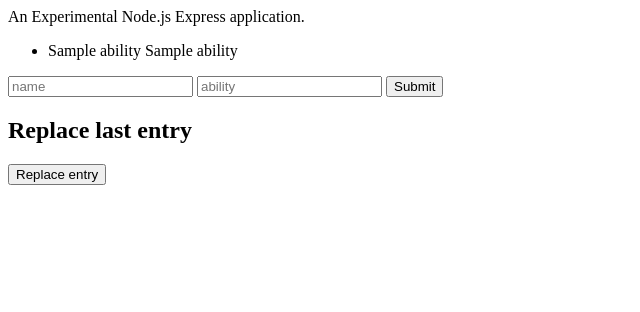
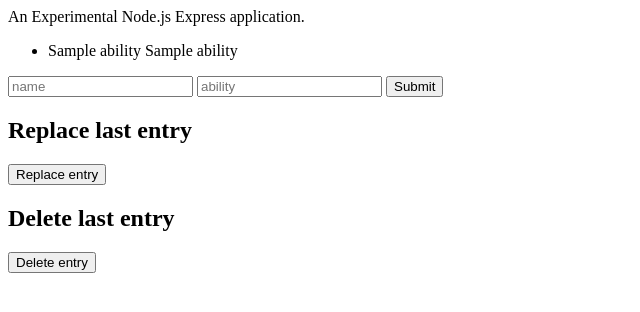
Before and after one commit to loutee/express-exp, a Node server app: template views/index.ejs in a window 1280 px wide. Shown: the top 312 px of the page, without its empty margins (0-640 px from the left). Run offline with Node 20, Linux system fonts and the light colour scheme; the template is opened without the code that fills it: most values are stand-ins (such as "Sample title", 1, 10 or a date in 2020); some libraries are stand-ins or nearby versions.

Commit message:
Add code for delete operation

```diff
--- a/public/main.js
+++ b/public/main.js
@@ -1,4 +1,6 @@
+/* jshint esversion: 6, asi: true */
 var update = document.getElementById('update')
+var del = document.getElementById('delete')
 
 update.addEventListener('click', () => {
 
@@ -20,3 +22,20 @@ update.addEventListener('click', () => {
   })
 
 })
+
+del.addEventListener('click', () => {
+  fetch('abilities', {
+    method: 'delete',
+    headers: {'Content-Type': 'application/json'},
+    body: JSON.stringify({
+      'name': 'Hero'
+    })
+  })
+  .then(res => {
+    if (res.ok) return res.json()
+  })
+  .then(data => {
+    console.log(data)
+    window.location.reload(true)
+  })
+})
--- a/server.js
+++ b/server.js
@@ -31,7 +31,6 @@ app.get('/', (req, res) => {
     // renders index.ejs
     res.render('index.ejs', {ability: result})
   })
-
 })
 
 // UPDATE
@@ -56,6 +55,18 @@ app.put('/abilities', (req, res) => {
     res.send(result)
 
   })
+})
+
+// DELETE
+app.delete('/abilities', (req,res) => {
+
+  db.collection('abilities').findOneAndDelete({name: req.body.name},
+  (err, result) => {
+
+    if (err) return res.send(500, err)
+    res.json('Entry deleted')
+
+  })
 
 })
 
--- a/views/index.ejs
+++ b/views/index.ejs
@@ -25,7 +25,12 @@
   <div>
     <h2>Replace last entry</h2>
     <button id='update'> Replace entry </button>
+  </div>
+
   <div>
+    <h2>Delete last entry</h2>
+    <button id='delete'>Delete entry</button>
+  </div>
 
 <script src='main.js'></script>
 </body>
```
